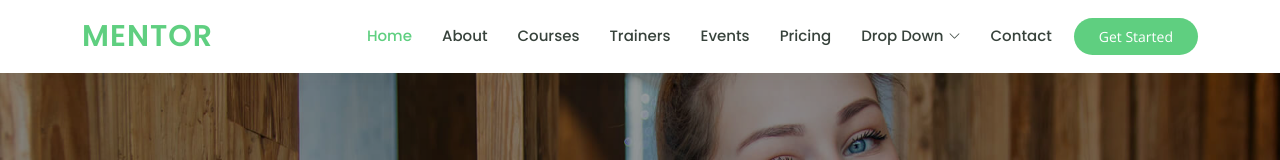
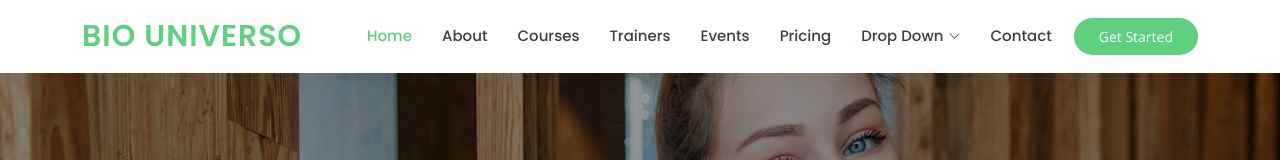
Before and after one commit to nilza-eduarda/reinos-biologicos, a plain HTML site: page Bio Universo/index.html in a window 1280 px wide. Shown: the top 160 px of the page. Drawn offline with nearby package versions, Linux system fonts and the light colour scheme.

Commit message:
alteração de título

```diff
--- a/Bio Universo/index.html
+++ b/Bio Universo/index.html
@@ -5,7 +5,7 @@
   <meta charset="utf-8">
   <meta content="width=device-width, initial-scale=1.0" name="viewport">
 
-  <title>Mentor Bootstrap Template - Index</title>
+  <title>Bio Universo</title>
   <meta content="" name="description">
   <meta content="" name="keywords">
 
@@ -43,7 +43,7 @@
   <header id="header" class="fixed-top">
     <div class="container d-flex align-items-center">
 
-      <h1 class="logo me-auto"><a href="index.html">Mentor</a></h1>
+      <h1 class="logo me-auto"><a href="index.html">Bio Universo</a></h1>
       <!-- Uncomment below if you prefer to use an image logo -->
       <!-- <a href="index.html" class="logo me-auto"><img src="assets/img/logo.png" alt="" class="img-fluid"></a>-->
 
```
